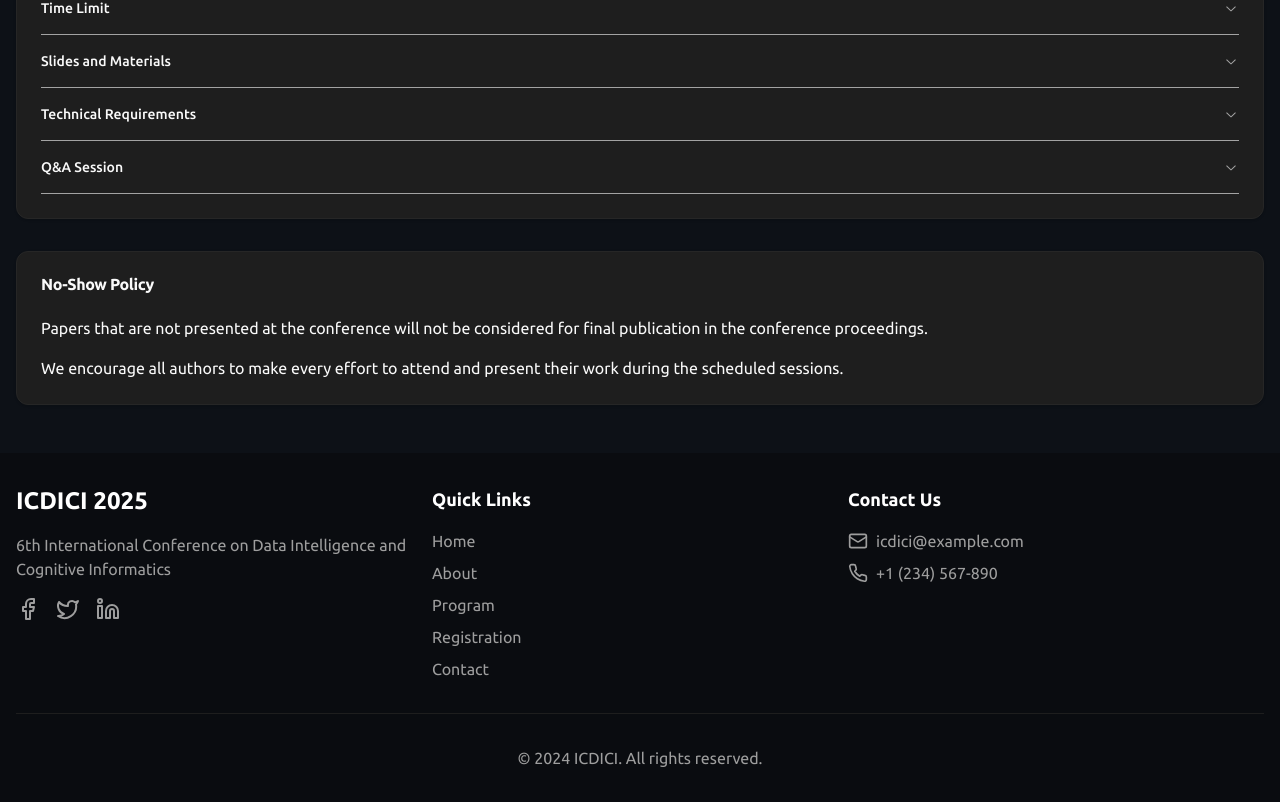
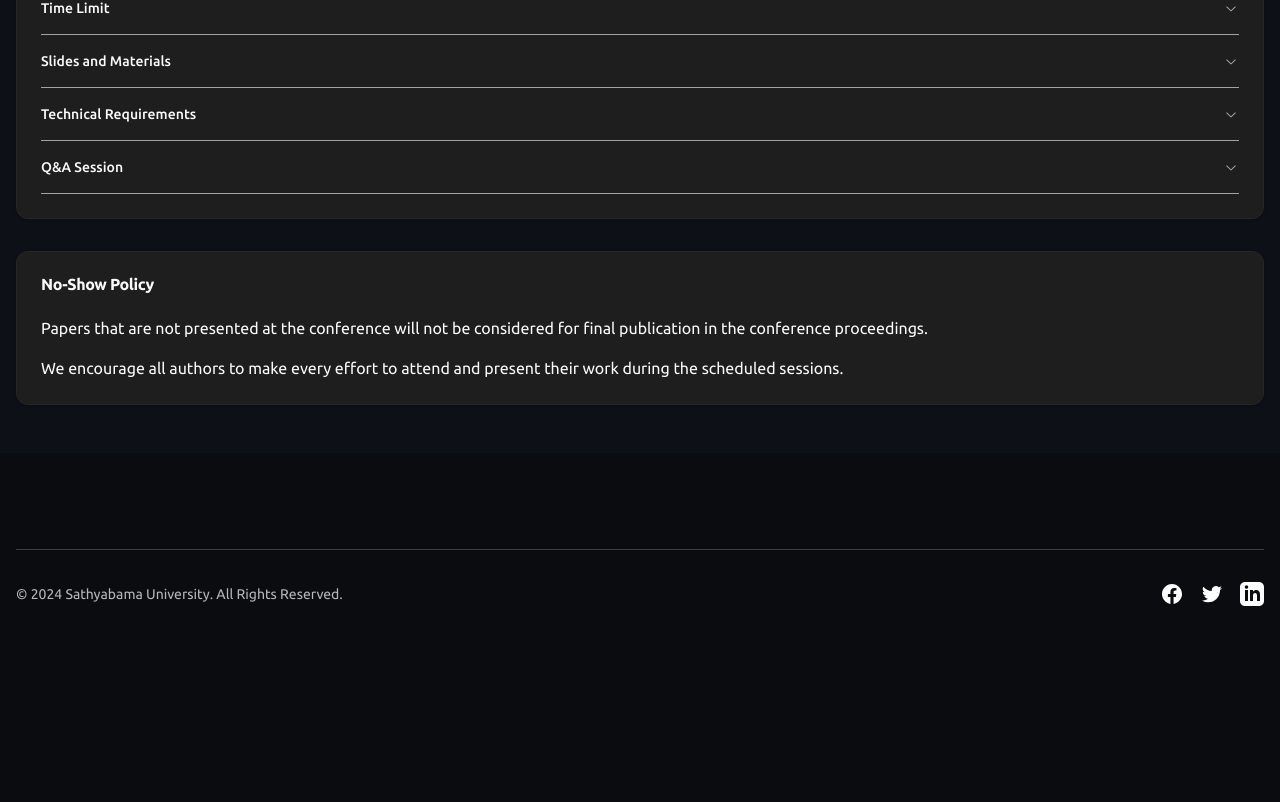
Before and after one commit to sundaresanv2004/conference-event-website, a Next.js app: page /publication in a window 1280 px wide. Shown: the part 929-1731 px from the top of the page. After the commit the page ends 1599 px from the top, so only its background shows below. Built offline with nearby package versions, Linux system fonts and the light colour scheme.

Commit message:
Home Page UI

```diff
--- a/components/shared/AboutSection.tsx
+++ b/components/shared/AboutSection.tsx
@@ -1,24 +1,29 @@
+'use client'
+
 import React from 'react'
-import {BackgroundBeams} from "@/components/ui/background-beams";
-import {TracingBeam} from "@/components/ui/tracing-beam";
+import { BackgroundBeams } from "@/components/ui/background-beams";
+import { TracingBeam } from "@/components/ui/tracing-beam";
 import Countdown from "@/components/shared/Countdown";
 import DateComponent from "@/components/shared/Dates";
 import About from "@/components/shared/About";
 
 const AboutSection = () => {
     return (
-        <div className="w-full rounded-md relative flex flex-col items-center justify-center antialiased">
-            <div className="absolute top-0 inset-x-0 h-100 bg-gradient-to-b from-black via-[#090b0f] to-transparent w-full"/>
+        <div className="w-full relative flex flex-col items-center justify-center antialiased">
+            <div className="absolute inset-0 overflow-hidden">
+                <BackgroundBeams />
+            </div>
+            <div className="relative z-10 w-full max-w-7xl mx-auto px-4 sm:px-6 lg:px-8">
                 <TracingBeam>
                     <div id="about">
                         <Countdown/>
                         <About/>
                     </div>
-                <div id={"importantDates"}>
+                    <div id="importantDates" className="py-9 sm:py-6">
                         <DateComponent/>
                     </div>
                 </TracingBeam>
-            <BackgroundBeams/>
+            </div>
         </div>
     )
 }
--- a/components/shared/Countdown.tsx
+++ b/components/shared/Countdown.tsx
@@ -77,8 +77,8 @@ const Countdown: React.FC = () => {
   ]
 
   return (
-      <section className="pt-12 px-4 md:px-8 flex items-center justify-center">
-        <div className="max-w-7xl mx-auto">
+      <section className="w-full pt-12 px-4 sm:px-6 lg:px-8 flex items-center justify-center">
+        <div className="w-full max-w-7xl mx-auto">
           <motion.div
               className="text-center space-y-12"
               initial={{ opacity: 0, y: 50 }}
--- a/components/shared/Dates.tsx
+++ b/components/shared/Dates.tsx
@@ -30,10 +30,10 @@ const importantDates = [
 
 export default function DateComponent() {
     return (
-        <div className="min-h-screen flex items-center justify-center px-4 sm:px-6 lg:px-8">
-            <div className="max-w-7xl w-full space-y-12">
+        <div className="w-full flex items-center justify-center px-4 sm:px-6 lg:px-8 py-12 sm:py-16">
+            <div className="w-full max-w-7xl space-y-8 sm:space-y-12">
                 <motion.h1
-                    className="text-4xl sm:text-5xl lg:text-6xl font-extrabold text-center text-white tracking-tight"
+                    className="text-4xl sm:text-5xl font-extrabold text-center text-white tracking-tight"
                     initial={{opacity: 0, y: -50}}
                     animate={{opacity: 1, y: 0}}
                     transition={{duration: 0.5}}
--- a/components/shared/Footer.tsx
+++ b/components/shared/Footer.tsx
@@ -1,57 +1,38 @@
 import React from 'react';
-import Link from 'next/link';
-import { Facebook, Twitter, Linkedin, Mail, Phone } from 'lucide-react';
+
 
 export default function Footer() {
     return (
-        <footer className="text-white">
-            <div className="container mx-auto px-4 py-8">
-                <div className="flex flex-wrap justify-between">
-                    <div className="w-full md:w-1/3 mb-6 md:mb-0">
-                        <h3 className="text-2xl font-bold mb-4">ICDICI 2025</h3>
-                        <p className="text-gray-400 mb-4">
-                            6th International Conference on Data Intelligence and Cognitive Informatics
-                        </p>
-                        <div className="flex space-x-4">
-                            <a href="#" className="text-gray-400 hover:text-white transition-colors">
-                                <Facebook className="h-6 w-6" />
-                            </a>
-                            <a href="#" className="text-gray-400 hover:text-white transition-colors">
-                                <Twitter className="h-6 w-6" />
-                            </a>
-                            <a href="#" className="text-gray-400 hover:text-white transition-colors">
-                                <Linkedin className="h-6 w-6" />
-                            </a>
-                        </div>
+        <footer className="text-primary-foreground">
+            <div className="container mx-auto px-4 py-8 md:py-12 lg:py-16">
+                <hr className="my-8 border-white/20" />
+
+                <div className="flex flex-col md:flex-row justify-between items-center space-y-4 md:space-y-0">
+                    <p className="text-xs sm:text-sm text-white/70 text-center md:text-left">
+                        &copy; {new Date().getFullYear()} Sathyabama University. All Rights Reserved.
+                    </p>
+                    <div className="flex space-x-4">
+                        <a href="#" className="text-white hover:text-white/80">
+                            <span className="sr-only">Facebook</span>
+                            <svg className="h-6 w-6" fill="currentColor" viewBox="0 0 24 24" aria-hidden="true">
+                                <path fillRule="evenodd" d="M22 12c0-5.523-4.477-10-10-10S2 6.477 2 12c0 4.991 3.657 9.128 8.438 9.878v-6.987h-2.54V12h2.54V9.797c0-2.506 1.492-3.89 3.777-3.89 1.094 0 2.238.195 2.238.195v2.46h-1.26c-1.243 0-1.63.771-1.63 1.562V12h2.773l-.443 2.89h-2.33v6.988C18.343 21.128 22 16.991 22 12z" clipRule="evenodd" />
+                            </svg>
+                        </a>
+                        <a href="#" className="text-white hover:text-white/80">
+                            <span className="sr-only">Twitter</span>
+                            <svg className="h-6 w-6" fill="currentColor" viewBox="0 0 24 24" aria-hidden="true">
+                                <path d="M8.29 20.251c7.547 0 11.675-6.253 11.675-11.675 0-.178 0-.355-.012-.53A8.348 8.348 0 0022 5.92a8.19 8.19 0 01-2.357.646 4.118 4.118 0 001.804-2.27 8.224 8.224 0 01-2.605.996 4.107 4.107 0 00-6.993 3.743 11.65 11.65 0 01-8.457-4.287 4.106 4.106 0 001.27 5.477A4.072 4.072 0 012.8 9.713v.052a4.105 4.105 0 003.292 4.022 4.095 4.095 0 01-1.853.07 4.108 4.108 0 003.834 2.85A8.233 8.233 0 012 18.407a11.616 11.616 0 006.29 1.84" />
+                            </svg>
+                        </a>
+                        <a href="#" className="text-white hover:text-white/80">
+                            <span className="sr-only">LinkedIn</span>
+                            <svg className="h-6 w-6" fill="currentColor" viewBox="0 0 24 24" aria-hidden="true">
+                                <path fillRule="evenodd" d="M19 0h-14c-2.761 0-5 2.239-5 5v14c0 2.761 2.239 5 5 5h14c2.762 0 5-2.239 5-5v-14c0-2.761-2.238-5-5-5zm-11 19h-3v-11h3v11zm-1.5-12.268c-.966 0-1.75-.79-1.75-1.764s.784-1.764 1.75-1.764 1.75.79 1.75 1.764-.783 1.764-1.75 1.764zm13.5 12.268h-3v-5.604c0-3.368-4-3.113-4 0v5.604h-3v-11h3v1.765c1.396-2.586 7-2.777 7 2.476v6.759z" clipRule="evenodd" />
+                            </svg>
+                        </a>
                     </div>
-                    <div className="w-full md:w-1/3 mb-6 md:mb-0">
-                        <h4 className="text-lg font-semibold mb-4">Quick Links</h4>
-                        <ul className="space-y-2">
-                            <li><Link href="/" className="text-gray-400 hover:text-white transition-colors">Home</Link></li>
-                            <li><Link href="/about" className="text-gray-400 hover:text-white transition-colors">About</Link></li>
-                            <li><Link href="/program" className="text-gray-400 hover:text-white transition-colors">Program</Link></li>
-                            <li><Link href="/registration" className="text-gray-400 hover:text-white transition-colors">Registration</Link></li>
-                            <li><Link href="/contact" className="text-gray-400 hover:text-white transition-colors">Contact</Link></li>
-                        </ul>
-                    </div>
-                    <div className="w-full md:w-1/3">
-                        <h4 className="text-lg font-semibold mb-4">Contact Us</h4>
-                        <div className="space-y-2">
-                            <p className="flex items-center text-gray-400">
-                                <Mail className="mr-2 h-5 w-5" />
-                                <a href="mailto:icdici@example.com" className="hover:text-white transition-colors">icdici@example.com</a>
-                            </p>
-                            <p className="flex items-center text-gray-400">
-                                <Phone className="mr-2 h-5 w-5" />
-                                <a href="tel:+1234567890" className="hover:text-white transition-colors">+1 (234) 567-890</a>
-                            </p>
-                        </div>
-                    </div>
-                </div>
-                <div className="mt-8 pt-8 border-t border-gray-800 text-center text-gray-400">
-                    <p>&copy; {new Date().getFullYear()} ICDICI. All rights reserved.</p>
                 </div>
             </div>
         </footer>
-    );
+    )
 }
```
Also changed, not shown: components/shared/About.tsx (+5 -5 lines), components/shared/Hero.tsx (+62 -23 lines). Lines whose indentation alone changed are shown as unchanged.
